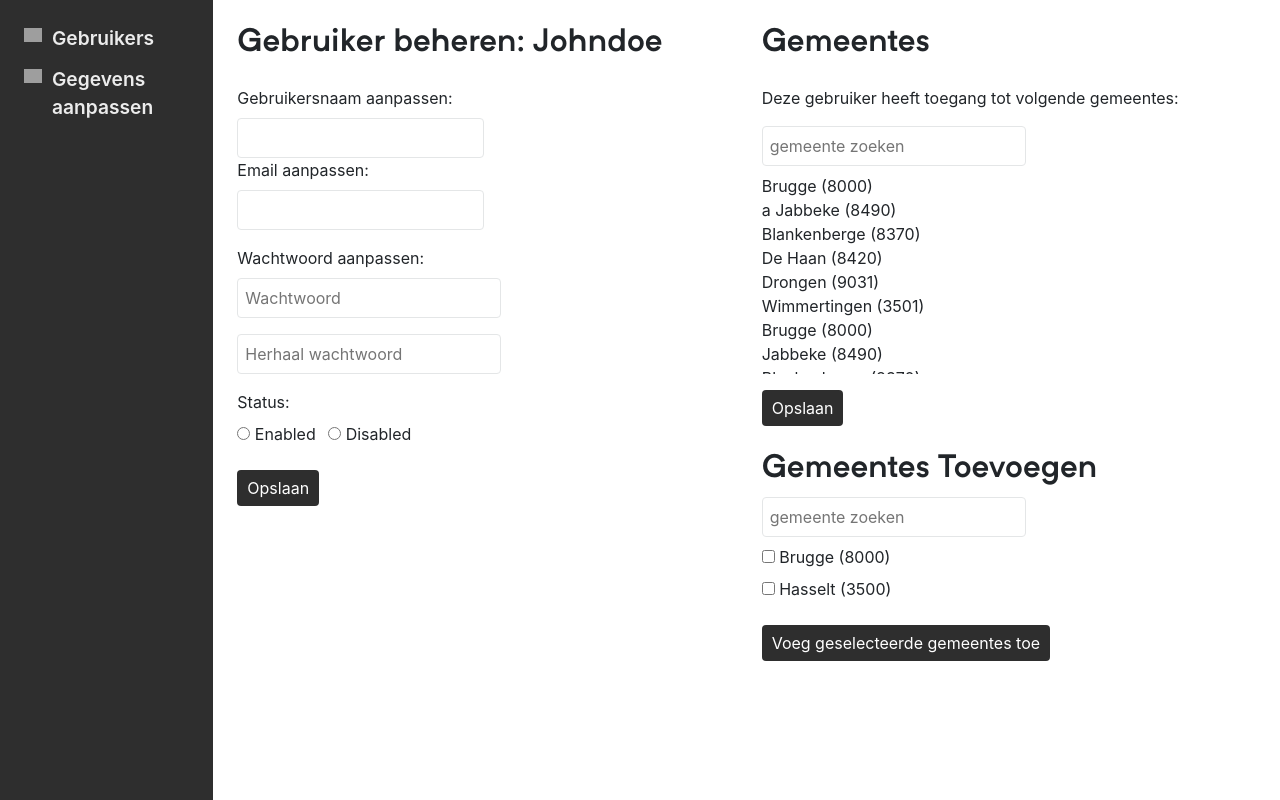
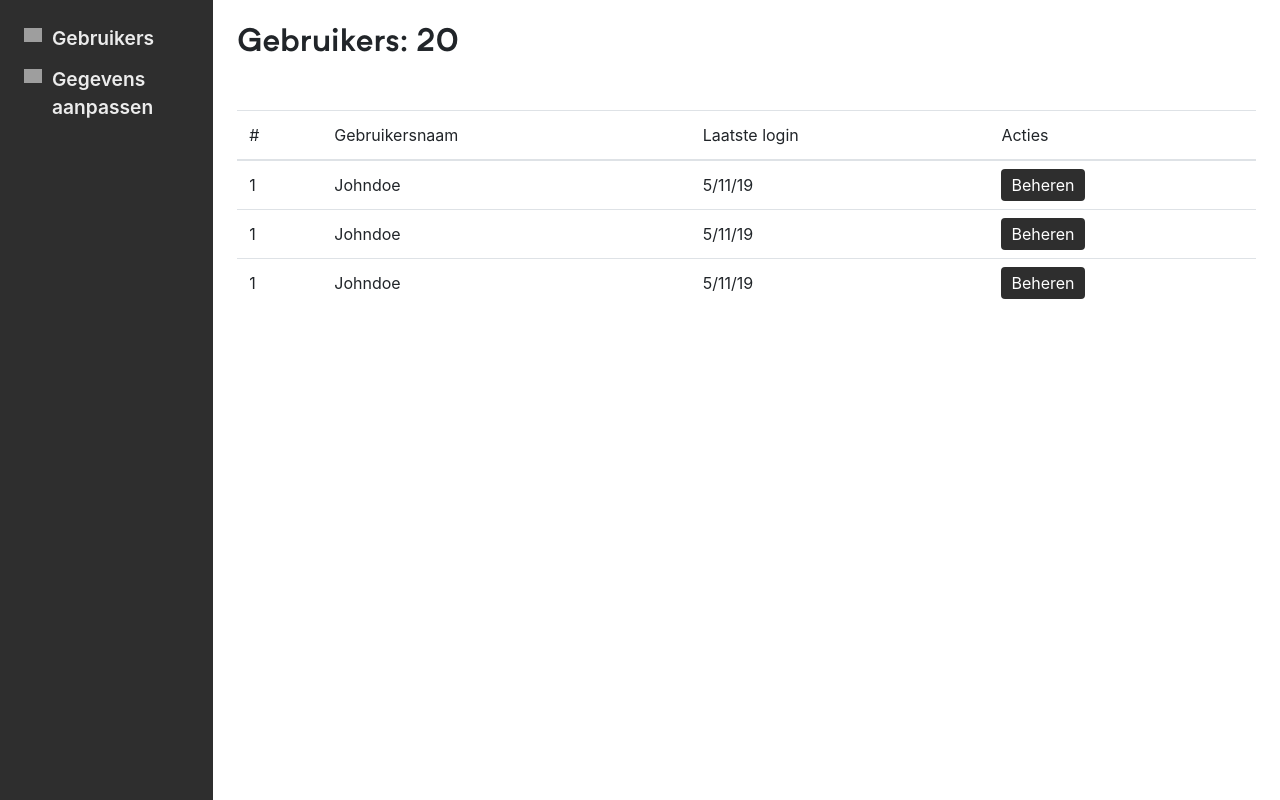
Before and after one commit to VandenkerckhoveJesse/thermolocket, a PHP site: page /admin in a window 1280 px wide. Shown: the part 61-861 px from the top of the page. Run offline with PHP 8.4, Linux system fonts and the light colour scheme; grey boxes are pictures that could not be loaded.

Commit message:
Added view for userlist in admin-panel

```diff
--- a/public_html/assets/css/admin.css
+++ b/public_html/assets/css/admin.css
@@ -5,19 +5,21 @@ body {
   height: 100%;
 }
 
-button,
+.button,
 input[type="submit"] {
   background-color: rgb(46, 46, 46);
   border: 0;
   border-radius: 4px;
-  color: white;
+  color: white !important;
   padding: 6px 10px;
   transition: background-color 0.3s;
+  cursor: pointer;
 }
 
-button:hover,
+.button:hover,
 input[type="submit"]:hover {
   background-color: rgb(56, 56, 255) !important;
+  text-decoration: none;
 }
 
 header {
--- a/resources/src/Views/admin/usersView.php
+++ b/resources/src/Views/admin/usersView.php
@@ -14,114 +14,39 @@
           </nav>
         </div>
         <div class="col-8 col-lg-10 p-4">
-          <div class="row">
-            <div class="col-12 col-lg-6">
-              <h2 class="username mb-4">Johndoe</h2>
-              <form
-                class="edit-user-details"
-                action="/update-user"
-                method="POST"
-              >
-                <label for="username">Gebruikersnaam aanpassen:</label>
-                <input class="d-block w-50" type="text" id="username" />
+          <h2 class="user-count mb-5">20</h2>
 
-                <label for="username">Email aanpassen:</label>
-                <input class="mb-3 w-50" type="text" id="username" />
+          <table class="table">
+            <thead>
+              <tr>
+                <th scope="col">#</th>
+                <th scope="col">Gebruikersnaam</th>
+                <th scope="col">Laatste login</th>
+                <th scope="col">Acties</th>
+              </tr>
+            </thead>
+            <tbody>
+              <tr>
+                <th scope="row">1</th>
+                <td>Johndoe</td>
+                <td>5/11/19</td>
+                <td><a href="edit-user" class="button">Beheren</a></td>
+              </tr>
 
-                <label for="password">Wachtwoord aanpassen:</label>
-                <input class="mb-3" type="password" id="password" placeholder="Wachtwoord" />
-                <input
-                  class="mb-3"
-                  type="password"
-                  id="repeat-password"
-                  placeholder="Herhaal wachtwoord"
-                />
+              <tr>
+                <th scope="row">1</th>
+                <td>Johndoe</td>
+                <td>5/11/19</td>
+                <td><a href="edit-user" class="button">Beheren</a></td>
+              </tr>
 
-                <label for="status">Status: </label>
-                <input
-                  type="radio"
-                  name="status"
-                  value="enabled"
-                  id="status-enabled"
-                />
-                <label class="d-inline-block mr-2" for="status-enabled"
-                  >Enabled</label
-                >
-                <input
-                  type="radio"
-                  name="status"
-                  value="disabled"
-                  id="status-disabled"
-                />
-                <label class="d-inline-block mb-4" for="status-disabled"
-                  >Disabled</label
-                >
-
-                <input class="mb-4 d-block" type="submit" class="d-block" value="Opslaan" />
-              </form>
-            </div>
-            <div class="col-12 col-lg-6">
-              <h2 class="mb-4">Gemeentes</h2>
-              <p>Deze gebruiker heeft toegang tot volgende gemeentes:</p>
-              <form action="#">
-                <input
-                  class="mb-2"
-                  type="text"
-                  name="search"
-                  placeholder="gemeente zoeken"
-                />
-              </form>
-              <ul class="current-towns mb-3">
-                <li id="8000"><a>Brugge (8000)</a></li>
-                <li id="8490"><a>a Jabbeke (8490)</a></li>
-                <li id="8370"><a>Blankenberge (8370)</a></li>
-                <li id="8420"><a>De Haan (8420)</a></li>
-                <li id="9031"><a>Drongen (9031)</a></li>
-                <li id="3501"><a>Wimmertingen (3501)</a></li>
-                <li id="8000"><a>Brugge (8000)</a></li>
-                <li id="8490"><a>Jabbeke (8490)</a></li>
-                <li id="8370"><a>Blankenberge (8370)</a></li>
-                <li id="8420"><a>De Haan (8420)</a></li>
-                <li id="9031"><a>Drongen (9031)</a></li>
-                <li id="3501"><a>Wimmertingen (3501)</a></li>
-              </ul>
-
-              <button class="mb-4">Opslaan</button>
-
-              <h2>Gemeentes Toevoegen</h2>
-              <form action="#">
-                <input
-                  class="mb-2"
-                  type="text"
-                  name="search"
-                  placeholder="gemeente zoeken"
-                />
-              </form>
-
-              <ul>
-                <li>
-                  <input
-                    type="checkbox"
-                    name="brugge-8000"
-                    id="brugge-8000"
-                    value="brugge-8000"
-                  />
-                  <label for="brugge-8000">Brugge (8000)</label>
-                </li>
-
-                <li>
-                  <input
-                    type="checkbox"
-                    name="hasselt-3500"
-                    id="hasselt-3500"
-                    value="hasselt-3500"
-                  />
-                  <label for="hasselt-3500">Hasselt (3500)</label>
-                </li>
-              </ul>
-              <button>Voeg geselecteerde gemeentes toe</button>
-            </div>
-          </div>
-        </div>
+              <tr>
+                <th scope="row">1</th>
+                <td>Johndoe</td>
+                <td>5/11/19</td>
+                <td><a href="edit-user" class="button">Beheren</a></td>
+              </tr>
+            </tbody>
+          </table>
       </div>
     </div>
```
Also changed, not shown: public_html/admin/edit-user.php (added, +14 -0 lines), resources/src/Views/admin/editUserView.php (added, +127 -0 lines).
